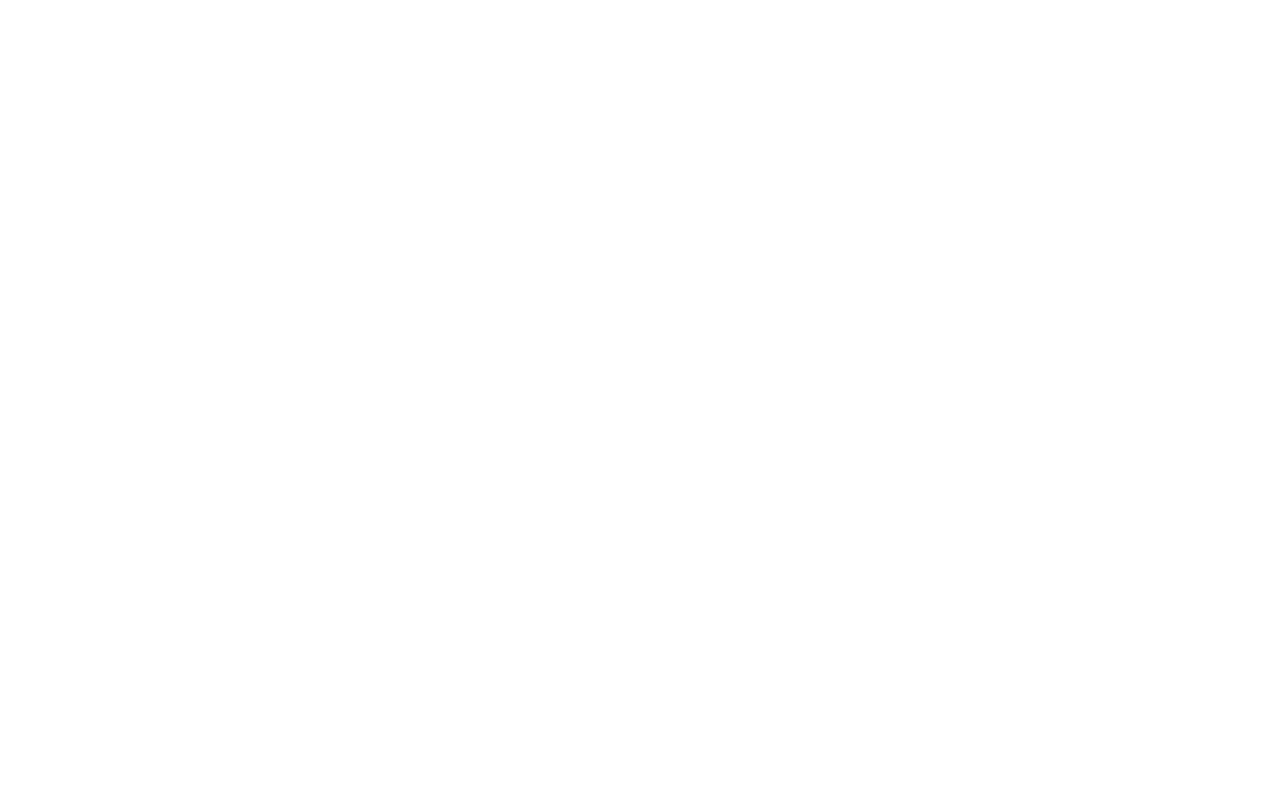
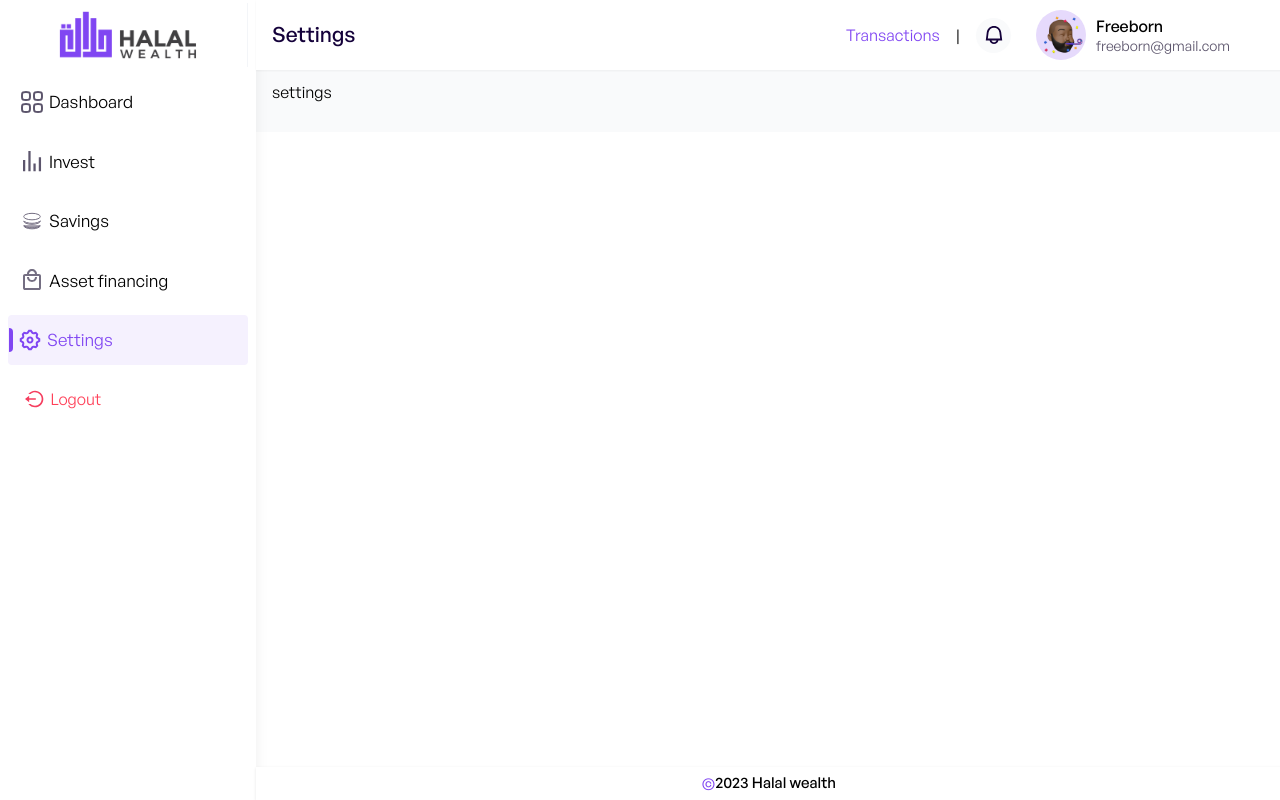
Before and after one commit to Stepheeeen/halal-wealth, a Next.js app: page /dashboard/setting in a window 1280 px wide. Built offline with nearby package versions, Linux system fonts and the light colour scheme.

Commit message:
settings page

```diff
--- a/src/app/dashboard/setting/page.tsx
+++ b/src/app/dashboard/setting/page.tsx
@@ -1,10 +1,11 @@
+import DashboardContainer from '@/components/dashboard/dashboardContainer'
 import React from 'react'
 
 const page = () => {
   return (
-    <div>
-
-    </div>
+    <DashboardContainer PageTItle='Settings'>
+      settings
+    </DashboardContainer>
   )
 }
 
--- a/src/components/asset-financing/TabPanel.tsx
+++ b/src/components/asset-financing/TabPanel.tsx
@@ -52,13 +52,13 @@ const MyAssets = () => {
                                 style={{ width: `${percentage}%` }}
                             />
                         </div>
-                        <div className='flex justify-between items-center py-2'>
-                            <div>
+                        <div className='flex justify-between items-center py-2 w-full'>
+                            <div className='W-[80%]'>
                                 <p className='text-[#030517] font-[450] text-[14px]'>Amount paid</p>
                                 <h1 className='text-[#14013A] font-[550] text-[16px]'>NGN {formatNumber(card.AmountPaid)}</h1>
                             </div>
 
-                            <DefaultButton customStyle='bg-[#8046F2] text-white w-[80px] h-[37px] rounded-[3px] font-[450]' onClick={''} text='Pay' type='solid' />
+                            <DefaultButton customStyle='bg-[#8046F2] text-white w-[16%] h-[37px] rounded-[3px] font-[450]' onClick={''} text='Pay' type='solid' />
                         </div>
 
                     </div>
--- /dev/null
+++ b/src/components/settings/modalContent.tsx
@@ -0,0 +1,9 @@
+import React from 'react'
+
+const modalContent = () => {
+  return (
+    <div>modalContent</div>
+  )
+}
+
+export default modalContent
```
